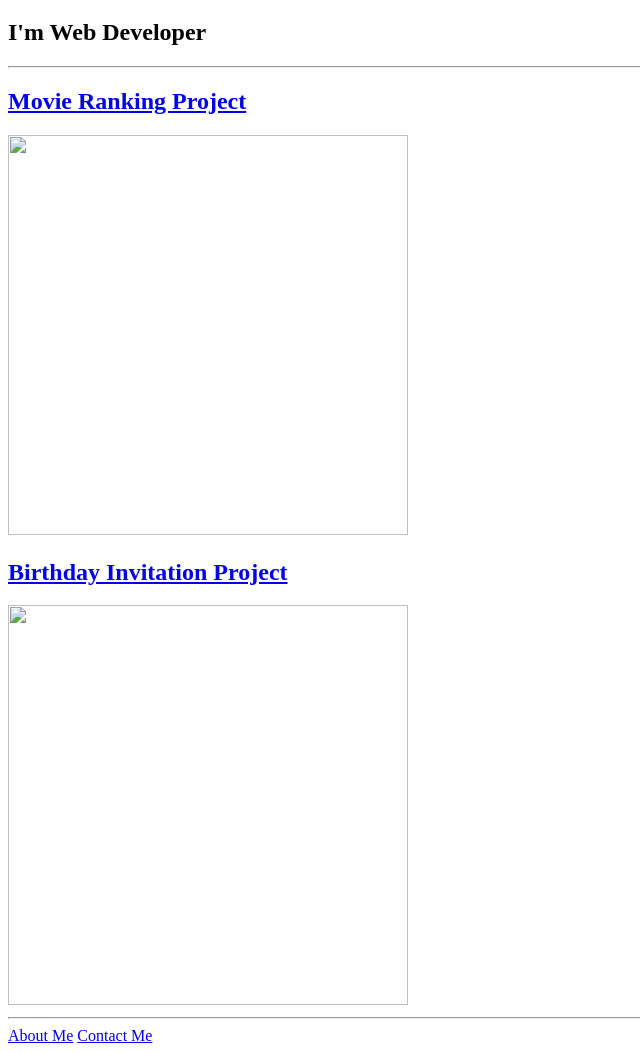
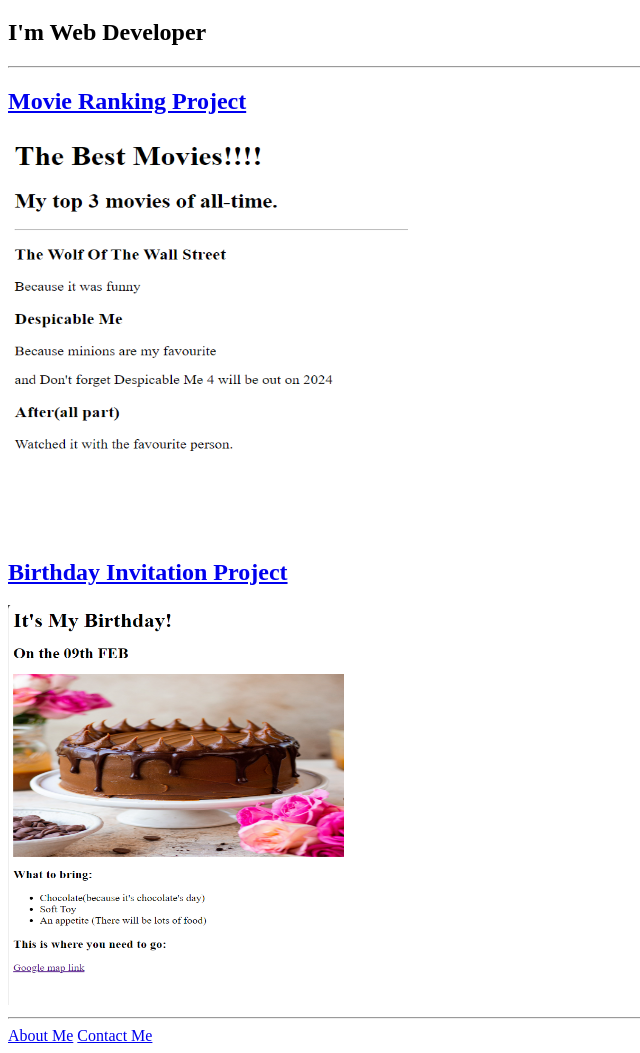
Before and after one commit to SrishtiSinghehe/html-portfolio, a plain HTML site: page index.html in a window 1280 px wide. Shown: the part 61-1114 px from the top of the page, without its empty margins (0-640 px from the left). Drawn offline with Linux system fonts and the light colour scheme.

Commit message:
Add files via upload

```diff
--- a/index.html
+++ b/index.html
@@ -10,9 +10,9 @@
         <h2>I'm Web Developer</h2>
     <hr/>
     <a href="./public/movie-ranking.html"><h2>Movie Ranking Project</h2></a>
-    <img src="D:\Invitation card.png" width="400" height="400" alt text="Example of the project" />
+    <img src="./assets/images/Invitation card.png" width="400" height="400" alt text="Example of the project" />
     <a href="./public/birthday-invite.html"><h2>Birthday Invitation Project</h2></a>
-    <img src="D:\bdayinvitation.png" width="400" height="400" alt text="Example of the project" />
+    <img src="./assets/images/bdayinvitation.png" width="400" height="400" alt text="Example of the project" />
     <hr/>
     <a href="./public/about.html">About Me</a>
     <a href="./public/contact.html">Contact Me</a>
```
Also changed, not shown: assets/images/Invitation card.png (added), assets/images/bdayinvitation.png (added).
